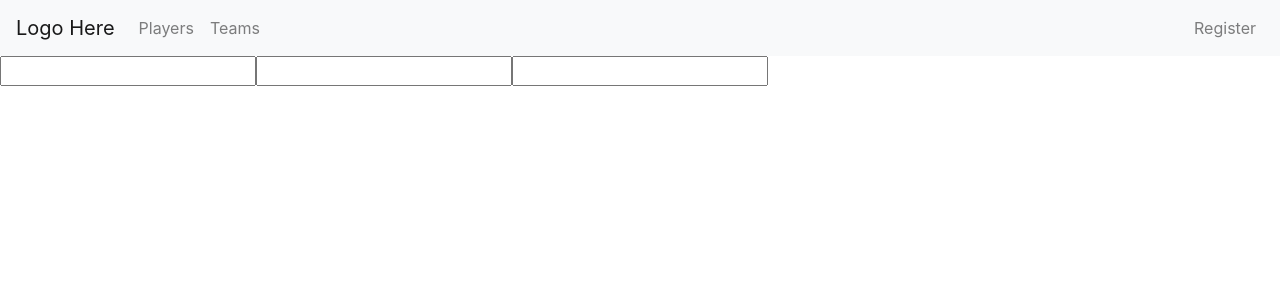
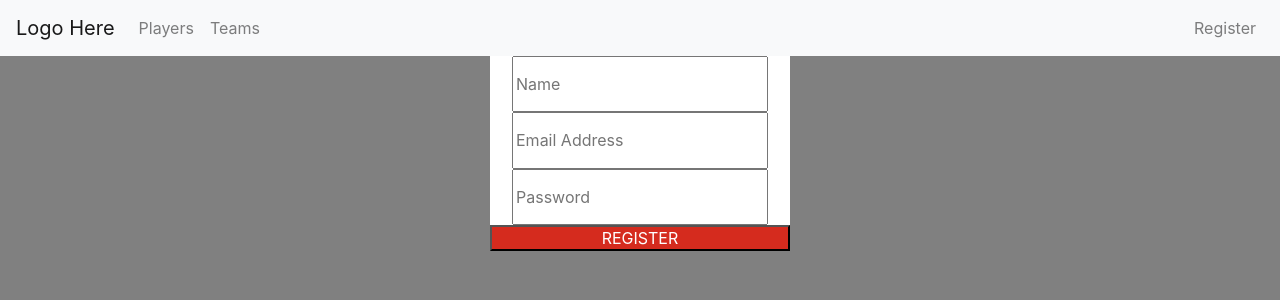
Before and after one commit to ckorbel/legendary-train, a React (Create React App) app: page /register in a window 1280 px wide. Shown: the top 300 px of the page. Built offline with nearby package versions, Linux system fonts and the light colour scheme; the HTML template or start-up script is replaced by a standard one.

Commit message:
form update

```diff
--- a/src/routes/Players/Players.tsx
+++ b/src/routes/Players/Players.tsx
@@ -10,7 +10,7 @@ interface User {
 }
 
 interface UserData {
-  users: User[]
+  users: User[];
 }
 
 const Players: React.FC = () => {
--- a/src/routes/Register/RegisterPage.tsx
+++ b/src/routes/Register/RegisterPage.tsx
@@ -1,5 +1,7 @@
 import React, { useState } from "react";
 import gql from "graphql-tag";
+import { useMutation } from "@apollo/react-hooks";
+import styled from "styled-components";
 
 interface IRegisterPageState {
   name: string;
@@ -20,34 +22,93 @@ const CREATE_NEW_USER = gql`
   }
 `;
 
+const RegisterPageStyled = styled.div`
+  background-color: gray;
+  width: 100%;
+  min-height: 100vh;
+
+  .register-form {
+    width: 300px;
+    margin: 0 auto;
+    background-color: white;
+    text-align: center;
+  }
+
+  input {
+    line-height: 3.15;
+  }
+
+  .submit-button {
+    font-size: var(--f6);
+    margin-right: auto;
+    margin-left: auto;
+    text-transform: uppercase;
+    background-color: #d52b1e;
+    color: #fff;
+    width: 100%;
+    line-height: 1.25;
+    justify-content: center;
+    align-items: center;
+    display: flex;
+  }
+`;
+
 const RegisterPage = () => {
-  const [user, setUserData] = useState<IRegisterPageState>({
+  const [userData, setUserData] = useState<IRegisterPageState>({
     name: "",
     email: "",
-    password: ""
+    password: "",
   });
 
   const updateUser = (event: React.ChangeEvent<HTMLInputElement>): void => {
     event.preventDefault();
-    setUserData({ [event.target.name]: event.target.value } as any);
+    setUserData({
+      ...userData,
+      [event.target.name]: event.target.value,
+    } as any);
   };
 
+  const onSubmit = (event: React.FormEvent<EventTarget>): void => {
+    event.preventDefault();
+    console.log(userData);
+  };
+
+  const { name, email, password } = userData;
+
   return (
-    <form>
-      <input type="text" name="name" onChange={updateUser} value={user.name} />
+    <RegisterPageStyled>
+      <div className="form-container">
+        <form className="register-form" onSubmit={(e) => onSubmit(e)}>
+          <input
+            type="text"
+            name="name"
+            onChange={(e) => updateUser(e)}
+            value={name}
+            placeholder="Name"
+            required
+          />
           <input
             type="text"
             name="email"
-        onChange={updateUser}
-        value={user.email}
+            onChange={(e) => updateUser(e)}
+            value={email}
+            placeholder="Email Address"
+            required
           />
           <input
             type="text"
             name="password"
-        onChange={updateUser}
-        value={user.password}
+            onChange={(e) => updateUser(e)}
+            value={password}
+            placeholder="Password"
+            required
           />
+          <button className="submit-button" type="submit">
+            Register
+          </button>
         </form>
+      </div>
+    </RegisterPageStyled>
   );
 };
 
```
Also changed, not shown: 1 other file (tests, documents, lock files or other folders). Lines whose indentation alone changed are shown as unchanged.
